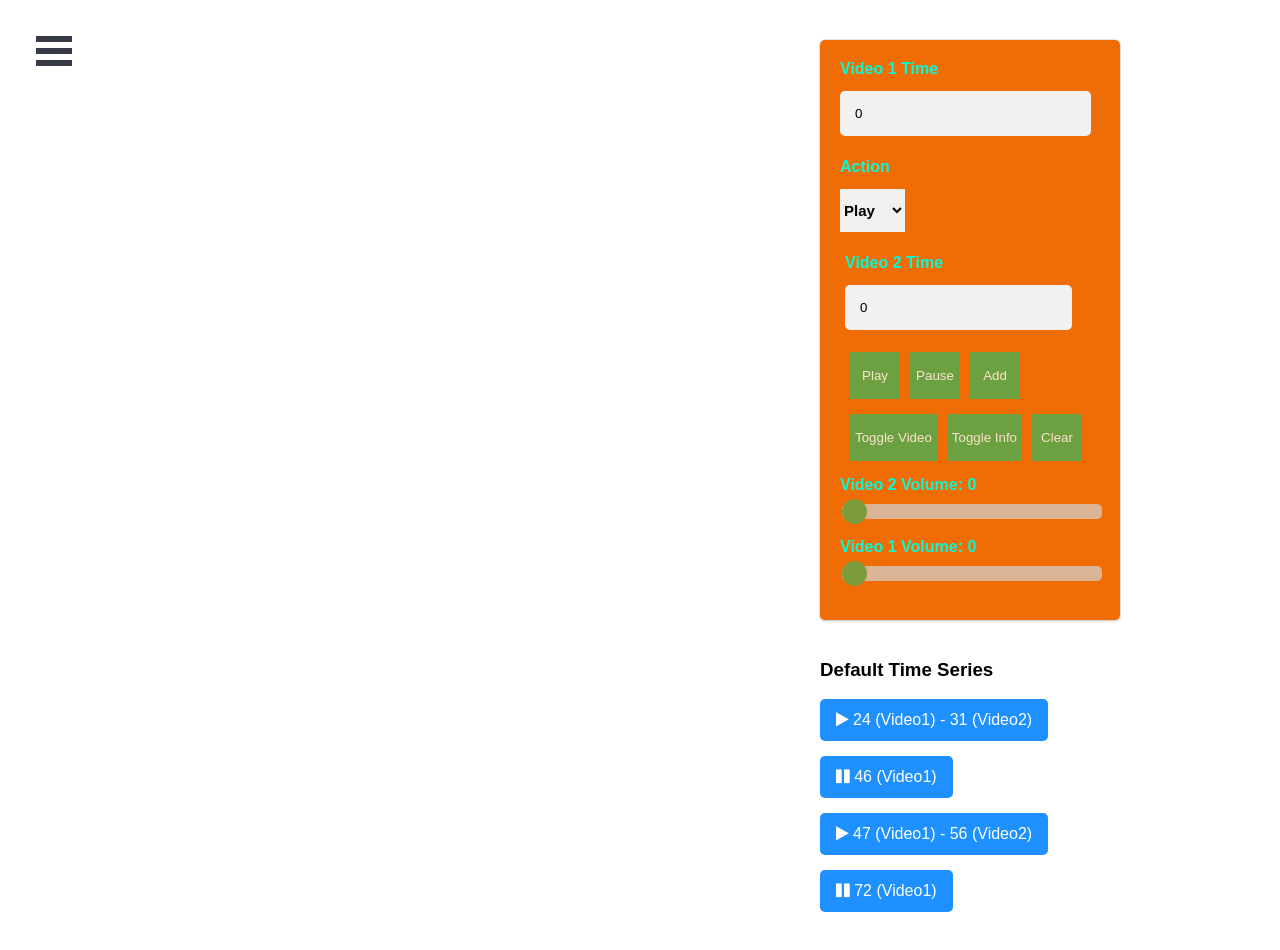
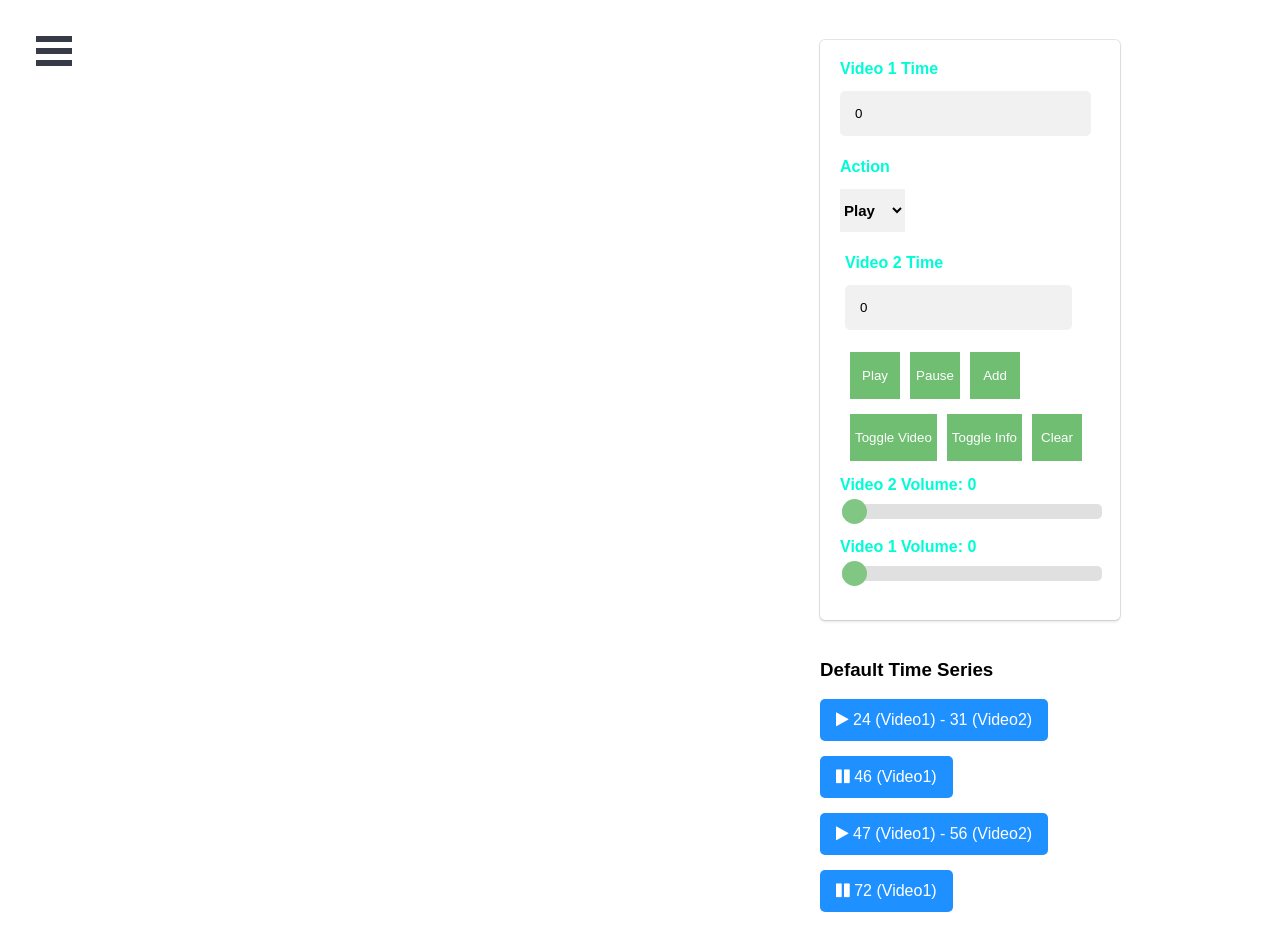
Before and after one commit to aimliotvn/sing-for-kid, a React (Create React App) app: page /8Y2T3SOlbmg in a window 1280 px wide. Shown: the top 950 px of the page. Built offline with nearby package versions, Linux system fonts and the light colour scheme.

Commit message:
Remove player background

```diff
--- a/src/components/VideoDetail.css
+++ b/src/components/VideoDetail.css
@@ -30,7 +30,7 @@
 }
 
 .player {
-  background: #f06d06;
+  /*background: #f06d06;*/
   border-radius: 5px;
   box-shadow: 0 2px 3px rgba(10, 10, 10, .1), 0 0 0 1px rgba(10, 10, 10, .1);
   display: block;
```
